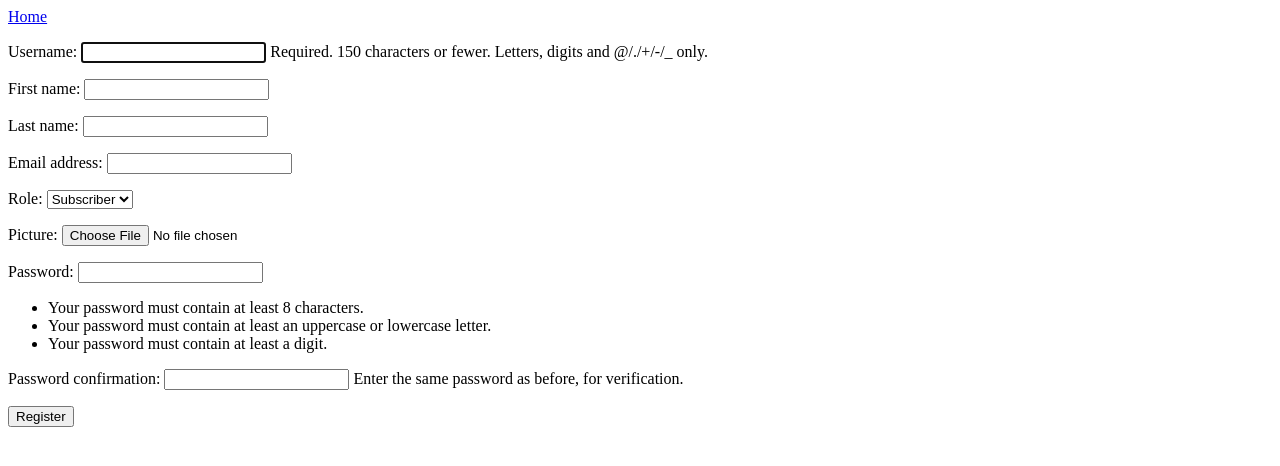
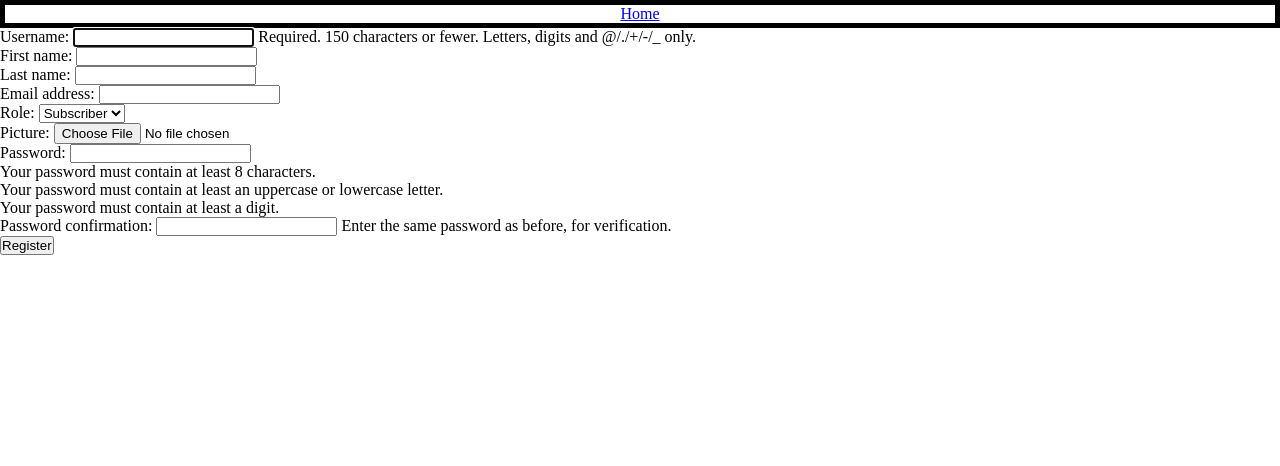
Before and after one commit to MagicRodri/fotoblog, a Django app: page /accounts/signup/ in a window 1280 px wide. Shown: the top 466 px of the page. Run offline with Django 4.2, Linux system fonts and the light colour scheme; parts of the project's set-up code (start-up, migrations or seed data) failed here and were passed over.

Commit message:
Created static folders and base.css for styling

```diff
--- a/fotoblog/settings.py
+++ b/fotoblog/settings.py
@@ -132,3 +132,8 @@ AUTH_USER_MODEL = 'accounts.User'
 
 MEDIA_URL = '/media/'
 MEDIA_ROOT = BASE_DIR.joinpath('media')
+
+STATICFILES_DIRS = [
+    BASE_DIR / "static",
+    '/var/www/static/',
+]
--- /dev/null
+++ b/static/base.css
@@ -0,0 +1,18 @@
+html{
+    box-sizing: border-box;
+    margin: 0;
+    padding: 0;
+}
+
+*, *::after,*::before{
+    box-sizing: inherit;
+    margin: inherit;
+    padding: inherit;
+}
+
+nav ul {
+    border: 5px solid black;
+    list-style: none;
+    display: flex;
+    justify-content: space-around;
+}
--- a/templates/base.html
+++ b/templates/base.html
@@ -1,24 +1,29 @@
+{% load static %}
+
 <!DOCTYPE html>
 <html lang="en">
 <head>
     <meta charset="UTF-8">
     <meta http-equiv="X-UA-Compatible" content="IE=edge">
     <meta name="viewport" content="width=device-width, initial-scale=1.0">
+    <link rel="stylesheet" href={% static 'base.css' %}>
     <title>Fotoblog</title>
 </head>
 <body>
+
     <nav>
-        <a href={% url 'home-view' %}>Home</a>
-        {% if request.user.is_authenticated %}
-            <a href={% url 'logout-view' %}>Logout</a>
-
-            {% if perms.blog.add_photo and perms.blog.add_post %}
-                <a href={% url 'upload-photo-view' %}>Upload photo</a>
-                <a href={% url 'create-post-view' %}>Create post</a>
+        <ul>
+            <li><a href={% url 'home-view' %}>Home</a>  </li>
+            {% if request.user.is_authenticated %}
+                <li><a href={% url 'logout-view' %}>Logout</a></li>
+                {% if perms.blog.add_photo and perms.blog.add_post %}
+                    <li><a href={% url 'upload-photo-view' %}>Upload photo</a></li>
+                    <li><a href={% url 'create-post-view' %}>Create post</a></li>
+                {% endif %}
+                <li><a href={% url 'follows-view' %}>Follow creators</a></li>
+                <li><a href='{{ request.user.get_absolute_url }}'>Profile</a></li>
             {% endif %}
-            <a href={% url 'follows-view' %}>Follow creators</a>
-            <a href='{{ request.user.get_absolute_url }}'>Profile</a>
-        {% endif %}
+        </ul>
     </nav>
 
 
```
